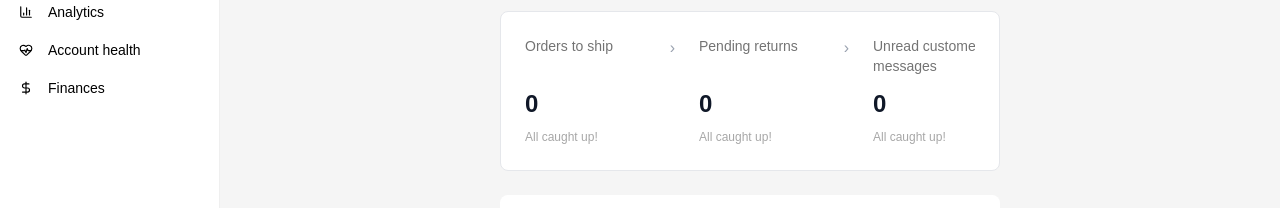
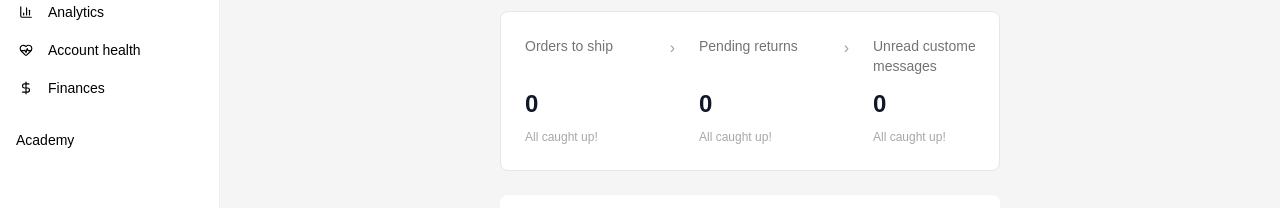
Before and after one commit to Junaid-Rasheed/tiktok-clone, a React (Vite) app: page / in a window 1280 px wide. Shown: the part 475-683 px from the top of the page. Built offline with nearby package versions, Linux system fonts and the light colour scheme; a web font is replaced by a local one.

Commit message:
sidebar update

```diff
--- a/src/components/Sidebar.jsx
+++ b/src/components/Sidebar.jsx
@@ -1,4 +1,4 @@
-import React, { useState } from 'react'
+import React, { useState } from "react";
 import {
   Home,
   ShoppingBag,
@@ -11,59 +11,111 @@ import {
   Puzzle,
   BarChart3,
   HeartPulse,
-  DollarSign
-} from 'lucide-react'
-import { Link } from "react-router-dom"
+  DollarSign,
+  ChevronDown,
+  ChevronRight,
+} from "lucide-react";
+import { Link, useNavigate } from "react-router-dom";
 
 const Sidebar = () => {
-  const [activeItem, setActiveItem] = useState('Home')
+  const navigate = useNavigate();
+
+  const [activeItem, setActiveItem] = useState("Home");
+  const [expandedItems, setExpandedItems] = useState({});
+
+  const toggleDropdown = (itemName) => {
+  setExpandedItems((prev) => {
+    // if clicking the same dropdown → toggle normally
+    if (prev[itemName]) {
+      return { [itemName]: false }
+    }
+
+    // ✅ close all others, open only the clicked one
+    return { [itemName]: true }
+  })
+}
+
 
   const menuSections = [
     {
-      items: [
-        { name: 'Home', icon: Home, size: 14, path: "/" }
-      ]
+      items: [{ name: "Home", icon: Home, size: 14, path: "/" }],
     },
     {
       items: [
-        { name: 'Orders', icon: ShoppingBag, size: 14, path: "/order" },
-        { name: 'Products', icon: Package, size: 14 },
-        { name: 'Fulfilled by TikTok', icon: Truck, size: 14 },
-      ]
+        {
+          name: "Orders",
+          icon: ShoppingBag,
+          size: 14,
+          path: "/order",
+          dropdownItems: [
+            { name: "Manage orders", path: "/order" },
+            { name: "Manage returns", path: "/orders/returns" },
+          ],
+        },
+        {
+          name: "Products",
+          icon: Package,
+          size: 14,
+          dropdownItems: [
+            { name: "All products", path: "/products/all" },
+            { name: "Collections", path: "/products/collections" },
+          ],
+        },
+        {
+          name: "Fulfilled by TikTok",
+          icon: Truck,
+          size: 14,
+          dropdownItems: [
+            { name: "Shipping settings", path: "/fulfillment/shipping" },
+            { name: "Fulfilment Settings", path: "/fulfillment/settings" },
+          ],
+        },
+      ],
     },
     {
       items: [
-        { name: 'Marketing', icon: TrendingUp, size: 14 },
-        { name: 'Affiliate', icon: Users, size: 14 },
-        { name: 'LIVE & video', icon: Video, size: 14 },
-        { name: 'Growth', icon: Sprout, size: 14 },
-        { name: 'Apps & partners', icon: Puzzle, size: 14 },
-      ]
+        {
+          name: "Marketing",
+          icon: TrendingUp,
+          size: 14,
+          dropdownItems: [
+            { name: "Campaigns", path: "/marketing/campaigns" },
+            { name: "Discounts", path: "/marketing/discounts" },
+          ],
+        },
+        { name: "Affiliate", icon: Users, size: 14 },
+        { name: "LIVE & video", icon: Video, size: 14 },
+        { name: "Growth", icon: Sprout, size: 14 },
+        { name: "Apps & partners", icon: Puzzle, size: 14 },
+      ],
     },
     {
       items: [
-        { name: 'Analytics', icon: BarChart3, size: 14 },
-        { name: 'Account health', icon: HeartPulse, size: 14 },
-        { name: 'Finances', icon: DollarSign, size: 14 },
-      ]
-    }
-  ]
+        { name: "Analytics", icon: BarChart3, size: 14 },
+        { name: "Account health", icon: HeartPulse, size: 14 },
+        { name: "Finances", icon: DollarSign, size: 14 },
+      ],
+    },
+  ];
 
   return (
-    <aside className="sidebar fixed left-0 top-[60px] w-[220px] h-[calc(100vh-60px)] bg-white border-r border-[#efefef] overflow-hidden z-50">
+    <aside className="sidebar fixed left-0 top-[60px] w-[220px] h-[calc(100vh-60px)] bg-white border-r border-[#efefef] overflow-y-auto z-50">
       <nav className="p-4 pl-2 pr-[2px]">
         {menuSections.map((section, sectionIndex) => (
           <div key={sectionIndex} className="nav-section flex flex-col gap-0.5">
-
             {section.items.map((item) => {
-              const IconComponent = item.icon
+              const IconComponent = item.icon;
+              const hasDropdown =
+                item.dropdownItems && item.dropdownItems.length > 0;
+              const isExpanded = expandedItems[item.name];
 
               const ItemInner = (
                 <div
                   className={`w-full flex items-center px-2 py-2 rounded-sm cursor-pointer transition-colors text-sm font-medium
-                    ${activeItem === item.name
-                      ? 'bg-[#ebebeb] text-[#089994]'
-                      : 'text-black hover:bg-[#ebebeb]'
+                    ${
+                      activeItem === item.name
+                        ? "bg-[#ebebeb] text-[#089994]"
+                        : "text-black hover:bg-[#ebebeb]"
                     }`}
                 >
                   <span className="w-5 mr-3 flex items-center justify-center">
@@ -71,43 +123,108 @@ const Sidebar = () => {
                       size={14}
                       strokeWidth={2}
                       className={
-                        activeItem === item.name ? 'text-[#089994]' : 'text-black'
+                        activeItem === item.name
+                          ? "text-[#089994]"
+                          : "text-black"
                       }
                     />
                   </span>
-                  <span>{item.name}</span>
+                  <span className="flex-1">{item.name}</span>
+
+                  {/* Dropdown arrow */}
+                  {/* {hasDropdown && (
+                    <span className="ml-2">
+                      {isExpanded ? (
+                        <ChevronDown size={14} />
+                      ) : (
+                        <ChevronRight size={14} />
+                      )}
+                    </span>
+                  )} */}
                 </div>
-              )
+              );
 
-              return item.path ? (
-                // ✅ For Home + Orders → use Link
+              const handleItemClick = () => {
+                if (hasDropdown) {
+                  toggleDropdown(item.name);
+
+                  const firstItem = item.dropdownItems[0];
+                  if (firstItem) {
+                    setActiveItem(firstItem.name);
+                    navigate(firstItem.path); // ✅ auto-redirect
+                  }
+                } else {
+                  setActiveItem(item.name);
+                }
+              };
+
+              return (
+                <div key={item.name} className="w-full">
+                  {item.path && !hasDropdown ? (
+                    // ✅ Regular link items without dropdown
                     <Link
-                  key={item.name}
                       to={item.path}
                       onClick={() => setActiveItem(item.name)}
                     >
                       {ItemInner}
                     </Link>
                   ) : (
-                // ✅ All other items → normal button
+                    // ✅ Dropdown items or items without path
                     <button
-                  key={item.name}
-                  onClick={() => setActiveItem(item.name)}
+                      onClick={handleItemClick}
+                      className="w-full text-left"
                     >
                       {ItemInner}
                     </button>
-              )
+                  )}
+
+                  {/* Dropdown content */}
+                  {hasDropdown && isExpanded && (
+                    <div className="ml-6 mt-1 mb-2 flex flex-col gap-1">
+                      {item.dropdownItems.map((dropdownItem) => (
+                        <Link
+                          key={dropdownItem.name}
+                          to={dropdownItem.path}
+                          onClick={() => setActiveItem(dropdownItem.name)}
+                          className={`px-2 py-1.5 rounded-sm text-sm transition-colors
+                            ${
+                              activeItem === dropdownItem.name
+                                ? "bg-[#ebebeb] text-[#089994] font-medium"
+                                : "text-gray-700 hover:bg-[#f5f5f5]"
+                            }`}
+                        >
+                          {dropdownItem.name}
+                        </Link>
+                      ))}
+                    </div>
+                  )}
+                </div>
+              );
             })}
 
             {sectionIndex < menuSections.length - 1 && (
               <div className="nav-separator my-2 border-t border-gray-200"></div>
             )}
-
           </div>
         ))}
+
+        {/* Academy section at the bottom */}
+        <div className="nav-section flex flex-col gap-0.5 mt-4">
+          <button
+            onClick={() => setActiveItem("Academy")}
+            className={`w-full flex items-center px-2 py-2 rounded-sm cursor-pointer transition-colors text-sm font-medium
+              ${
+                activeItem === "Academy"
+                  ? "bg-[#ebebeb] text-[#089994]"
+                  : "text-black hover:bg-[#ebebeb]"
+              }`}
+          >
+            <span className="flex-1 text-left">Academy</span>
+          </button>
+        </div>
       </nav>
     </aside>
-  )
-}
+  );
+};
 
-export default Sidebar
+export default Sidebar;
```
Lines whose indentation alone changed are shown as unchanged.
